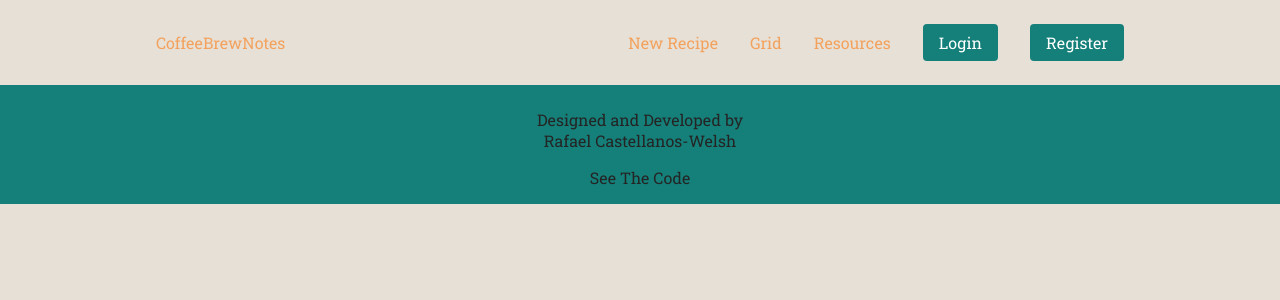
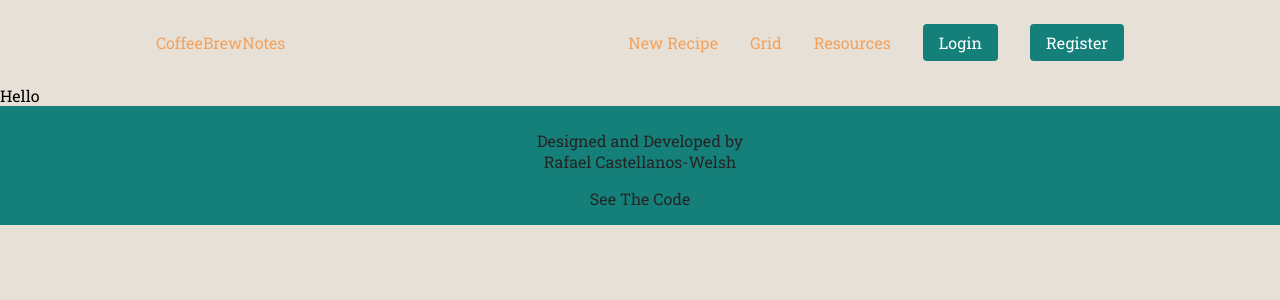
Before and after one commit to rafawelsh/CoffeeBrewNotes, a React (Create React App) app in the folder client/: page /resources in a window 1280 px wide. Shown: the top 300 px of the page. Built offline with nearby package versions, Linux system fonts and the light colour scheme.

Commit message:
added a 404 page & route

```diff
--- a/client/src/App.js
+++ b/client/src/App.js
@@ -3,11 +3,13 @@ import { BrowserRouter as Router, Route, Switch } from "react-router-dom";
 import Home from "./components/Home";
 import Footer from "./components/Footer";
 import NavBar from "./components/NavBar/NavBar";
+import Resources from "./components/Resources/Resources";
 import LoginForm from "./components/UserForms/LoginForm";
 import RegisterForm from "./components/UserForms/RegisterForm";
 import CoffeeForm from "./components/CoffeeForm/CoffeeForm";
 import RecipesGrid from "./components/RecipeView/RecipesGrid";
 import RecipeGridCard from "./components/RecipeView/RecipeGridCard";
+import NotFound from "./components/NotFound";
 import GlobalStyle from "./styles/GlobalStyles";
 
 function App() {
@@ -22,12 +24,14 @@ function App() {
 				<Route exact path='/' component={Home} />
 				<Route exact path='/new-recipe' component={CoffeeForm} />
 				<Route exact path='/grid' component={RecipesGrid} />
+				<Route exact path='/resources' component={Resources} />
 				<Route exact path='/login' component={LoginForm} />
 				<Route exact path='/register' component={RegisterForm} />
 				<Route
 					path={`/grid/:id`}
 					component={(props) => <RecipeGridCard {...props} />}
 				/>
+				<Route path='*' component={NotFound} />
 			</Switch>
 			<Footer />
 		</Router>
--- /dev/null
+++ b/client/src/components/NotFound.js
@@ -0,0 +1,12 @@
+import React from "react";
+import { PageContainer } from "../styles/PageStyles";
+function NotFound() {
+	return (
+		<PageContainer>
+			<h1>Sorry, seems like we don't have that!</h1>
+			<h2>Go back to brewing some coffee!</h2>
+		</PageContainer>
+	);
+}
+
+export default NotFound;
--- /dev/null
+++ b/client/src/components/Resources/Resources.js
@@ -0,0 +1,7 @@
+import React from "react";
+
+function Resources() {
+	return <div>Hello</div>;
+}
+
+export default Resources;
```
Also changed, not shown: 1 other file (tests, documents, lock files or other folders).
